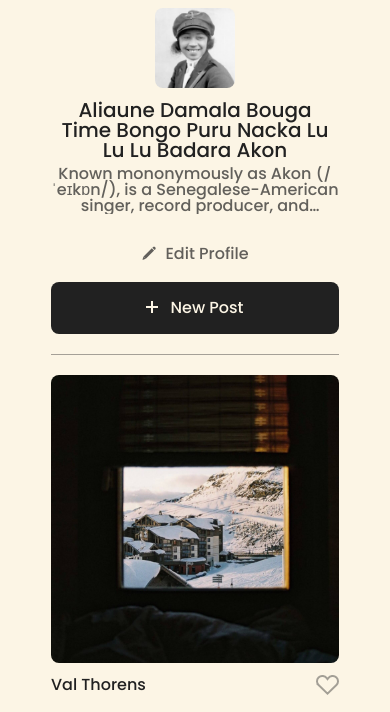
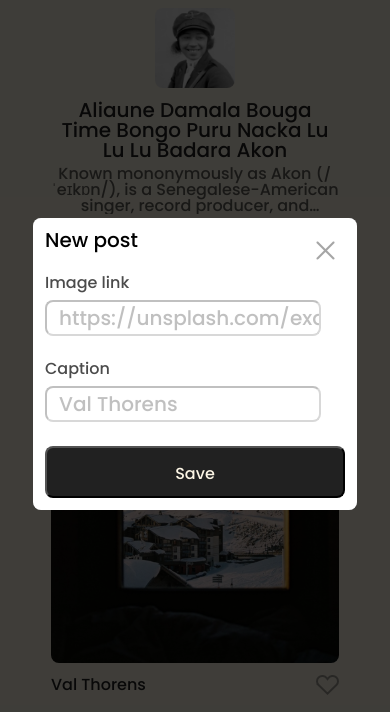
Before and after one commit to ln-harris/se_project_spots, a plain HTML site: page index.html in a window 390 px wide. Shown: the part 58-770 px from the top of the page. Drawn offline with Linux system fonts and the light colour scheme.

Commit message:
New project update

```diff
--- a/blocks/modal.css
+++ b/blocks/modal.css
@@ -37,9 +37,9 @@
   letter-spacing: 0;
 }
 
-/* .modal_is-opened {
+.modal_is-opened {
   visibility: visible;
-} */
+}
 
 .modal__container {
   max-width: 730px;
@@ -48,6 +48,7 @@
   background-color: #fff;
   border-radius: 8px;
   position: relative;
+  padding-bottom: 32px;
 }
 
 .modal__form {
@@ -122,7 +123,7 @@
   .modal__form {
     display: flex;
     flex-direction: column;
-    padding: 0;
+    margin: 0;
   }
   .modal__label {
     margin: 0 0 24px;
```
